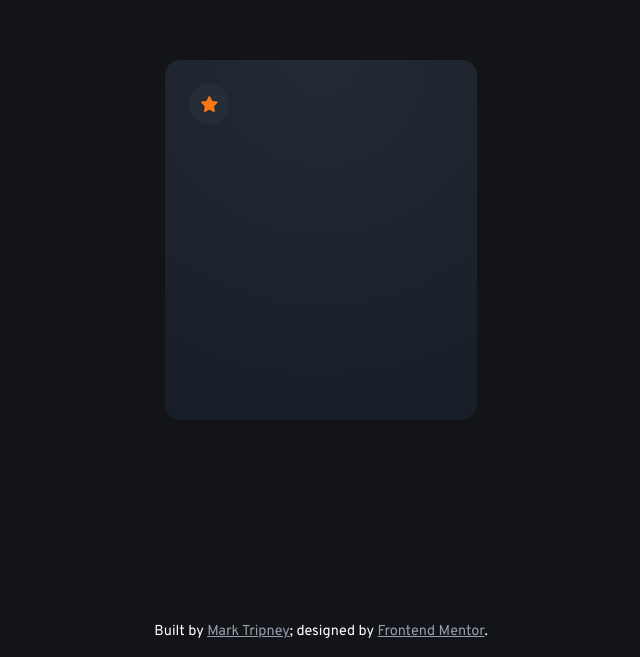
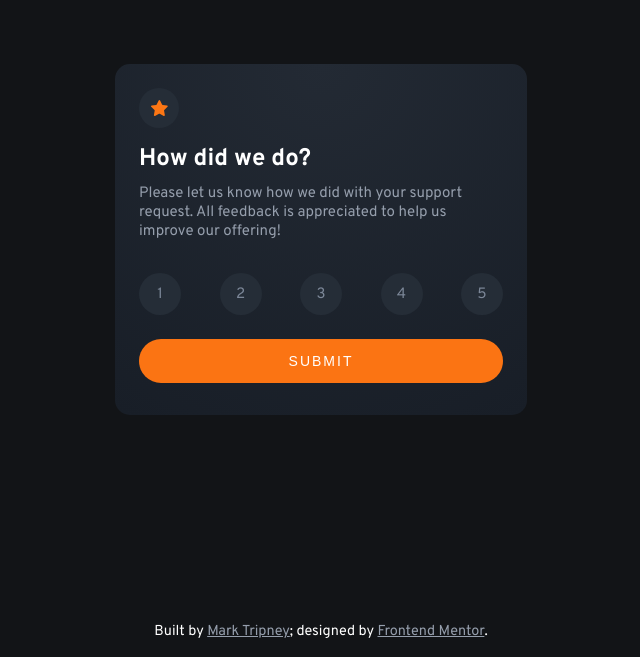
Before and after one commit to mark-tripney/ratings-component, a Svelte app: page / in a window 1280 px wide. Shown: the part 143-800 px from the top of the page, without its empty margins (319-959 px from the left). Built offline with nearby package versions, Linux system fonts and the light colour scheme.

Commit message:
Add Button, RatingGroup components to card

```diff
--- a/src/components/RatingsCard.svelte
+++ b/src/components/RatingsCard.svelte
@@ -1,3 +1,8 @@
+<script>
+  import Button from "./Button.svelte";
+  import RatingGroup from "./RatingGroup.svelte";
+</script>
+
 <div class="card">
   <div class="star-container">
     <svg
@@ -11,6 +16,13 @@
       /></svg
     >
   </div>
+  <h1>How did we do?</h1>
+  <p>
+    Please let us know how we did with your support request. All feedback is
+    appreciated to help us improve our offering!
+  </p>
+  <RatingGroup />
+  <Button buttonContent="Submit" />
 </div>
 
 <style>
@@ -21,9 +33,9 @@
       #232a34 0%,
       #181e27 99%
     );
-    min-width: 312px;
-    height: 360px;
+    width: 87%;
     max-width: 412px;
+    padding: 1.5rem;
   }
 
   .star-container {
@@ -33,6 +45,17 @@
     background-color: var(--darkBlue);
     display: grid;
     place-items: center;
-    margin: 1.5rem 0 0 1.5rem;
+    margin-bottom: 1rem;
+  }
+
+  h1 {
+    font-size: 1.5rem;
+    color: var(--white);
+    margin-bottom: 10px;
+  }
+
+  p {
+    color: var(--lightGrey);
+    margin-bottom: 2rem;
   }
 </style>
```
